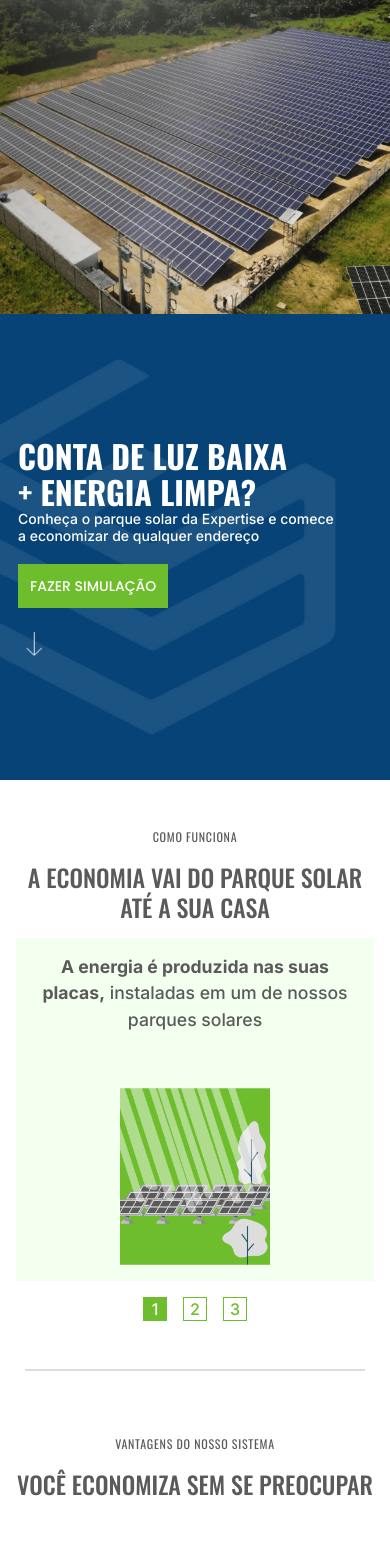
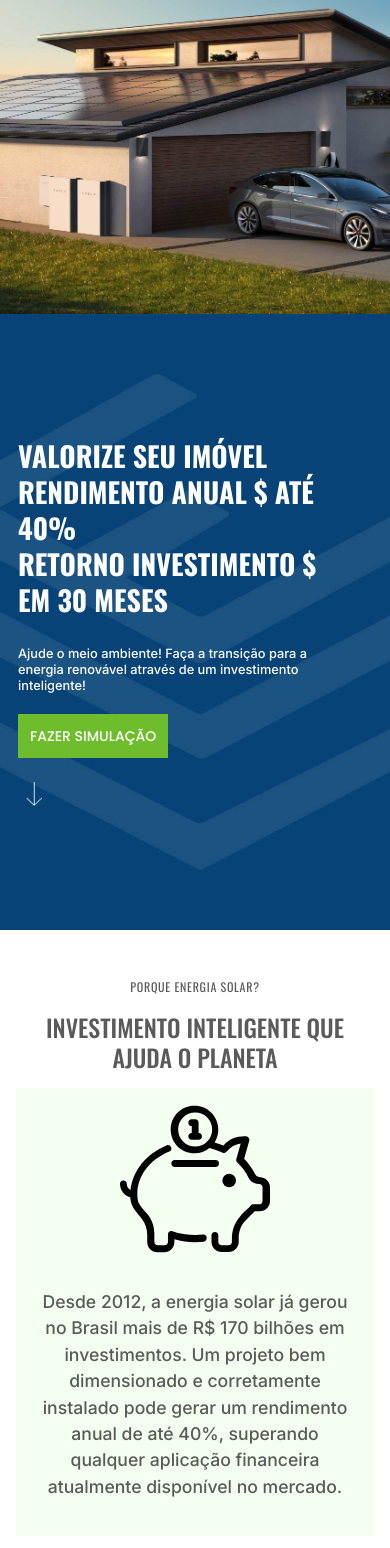
Before and after one commit to victorazesc/expertiseenergia, a Next.js app: page / in a window 390 px wide. Shown: the top 1548 px of the page. Built offline with nearby package versions, Linux system fonts and the light colour scheme; what tailwindcss-font-inter would draw is missing.

Commit message:
refactor: mobile

```diff
--- a/src/app/globals.css
+++ b/src/app/globals.css
@@ -1790,13 +1790,14 @@ button[type="submit"]:hover {
 	}
 
 	.redesign-hero div h1 {
-		font-size: 32px;
+		font-size: 1.75em;
 		line-height: 36px;
+		margin-bottom: 1em;
 	}
 
 	.redesign-hero div h4 {
-		font-size: 14px;
-		line-height: 17px;
+		font-size: 0.8rem;
+		line-height: 1.25em;
 		width: 90%;
 	}
 
--- a/src/app/page.tsx
+++ b/src/app/page.tsx
@@ -112,7 +112,7 @@ function Home() {
           </section>
           <section className="redesign__green-presentation">
             <div className="redesign__green-presentation-item">
-              <img src="images/piggy-bank.svg" width={100} />
+              <img src="images/piggy-bank.svg" />
               <p className="redesign__green-presentation-item--paragraph">
                 Desde 2012, a energia solar já gerou no Brasil mais de R$ 170 bilhões em investimentos. Um projeto bem dimensionado e corretamente instalado pode gerar um rendimento anual de até 40%, superando qualquer aplicação financeira atualmente disponível no mercado.
               </p>
@@ -245,10 +245,10 @@ function Home() {
         <div id="mobileContent">
           {/* <!--  H E R O  --> */}
           <main className="redesign-hero">
-            <img src="images/Foto-Coopersol-2-1-1.png" />
+            <img src="images/carro-autonomo.JPG" />
             <div className="redesign-hero__content">
-              <h1>CONTA DE LUZ BAIXA <br /> + ENERGIA LIMPA?</h1>
-              <h4>Conheça o parque solar da Expertise e <b> comece a economizar de qualquer endereço</b></h4>
+              <h1>VALORIZE SEU IMÓVEl RENDIMENTO ANUAL $ ATÉ 40% <br />RETORNO INVESTIMENTO $ <br /> EM 30 MESES</h1>
+              <h4>Ajude o meio ambiente! Faça a transição para a energia renovável através de um investimento inteligente!</h4>
               <a href="#simulate-mobile">
                 <button className="redesign-hero__button">
                   fazer simulação
@@ -262,27 +262,30 @@ function Home() {
           <span id="how-it-works-mobile"></span>
           {/* <!--  H O W    I T   W O R K S --> */}
           <section className="redesign__section-title">
-            <h5>Como funciona</h5>
-            <h4>A ECONOMIA VAI DO PARQUE SOLAR ATÉ A SUA CASA</h4>
+            <h5>Porque Energia Solar?</h5>
+            <h4>INVESTIMENTO INTELIGENTE QUE AJUDA O PLANETA</h4>
           </section>
           <section className="redesign__green-presentation">
             <div className="redesign__green-presentation-item slide-mobile-green active">
+              <img src="images/piggy-bank.svg" />
               <p className="redesign__green-presentation-item--paragraph">
-                <b>A energia é produzida nas suas placas,</b> instaladas em um de nossos parques solares
+                Desde 2012, a energia solar já gerou no Brasil mais de R$ 170 bilhões em investimentos. Um projeto bem dimensionado e corretamente instalado pode gerar um rendimento anual de até 40%, superando qualquer aplicação financeira atualmente disponível no mercado.
+
               </p>
-              <img src="images/1-1.png" />
             </div>
             <div className="redesign__green-presentation-item slide-mobile-green">
+              <img src="images/profits-analytics.svg" />
               <p className="redesign__green-presentation-item--paragraph">
-                A energia produzida é <b>injetada na rede da distribuidora</b> de energia local
+                Valorize sua propriedade! Milhões de pessoas já instalaram painéis solares nos seus telhados. Junte-se a esse movimento!
+                Estudos apontam que um sistema de energia solar aumenta em 5,1% 0 valor de venda de um imóvel.
               </p>
-              <img src="images/2.png" />
             </div>
             <div className="redesign__green-presentation-item slide-mobile-green">
+              <img src="images/global-globe.svg" />
               <p className="redesign__green-presentation-item--paragraph">
-                Por fim, é <b>convertida em créditos</b> aos usuários do parque que são abatidos do consumo
+                Valorize sua propriedade! Milhões de pessoas já instalaram painéis solares nos seus telhados. Junte-se a esse movimento!
+                Estudos apontam que um sistema de energia solar aumenta em 5,1% 0 valor de venda de um imóvel.
               </p>
-              <img src="images/3.png" />
             </div>
           </section>
           <div className="redesign__green-presentation-options">
@@ -955,6 +958,7 @@ function Testimonials({ showVideoModal, mobile }: any) {
       </section>
     </>
   )
+
 }
 
 export default Home
```
